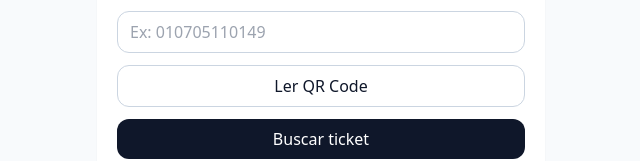
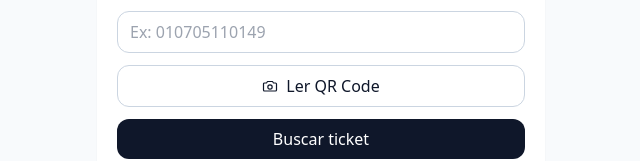
Before and after one commit to gabrielpiresr/validy_park_epeac, a Next.js app: page / in a window 1280 px wide. Shown: the part 419-580 px from the top of the page, without its empty margins (319-959 px from the left). Built offline with nearby package versions, Linux system fonts and the light colour scheme.

Commit message:
Melhora transições da câmera e adiciona ícone no botão QR

```diff
--- a/app/page.tsx
+++ b/app/page.tsx
@@ -109,6 +109,8 @@ function HomePageContent() {
   const [copiedFeedback, setCopiedFeedback] = useState(false);
   const [testPreview, setTestPreview] = useState<{ url: string; payload: string; backendPayload: string } | null>(null);
   const [isCameraOpen, setIsCameraOpen] = useState(false);
+  const [isCameraPanelVisible, setIsCameraPanelVisible] = useState(false);
+  const [cameraPanelAnimationState, setCameraPanelAnimationState] = useState<"enter" | "exit">("enter");
   const [cameraError, setCameraError] = useState("");
   const [qrFeedback, setQrFeedback] = useState("");
   const [visibleStep, setVisibleStep] = useState<Step>("lookup");
@@ -289,6 +291,7 @@ function HomePageContent() {
       });
 
       scannerStreamRef.current = stream;
+      setCameraPanelAnimationState("exit");
       setIsCameraOpen(true);
     } catch {
       setCameraError("Permissão de câmera negada. Digite o código manualmente.");
@@ -297,8 +300,19 @@ function HomePageContent() {
 
   function handleCloseCamera() {
     stopScanner();
-    setIsCameraOpen(false);
+    setCameraPanelAnimationState("exit");
+    setTimeout(() => {
+      setIsCameraOpen(false);
+      setIsCameraPanelVisible(false);
+    }, 200);
   }
+
+  useEffect(() => {
+    if (!isCameraOpen) return;
+    setIsCameraPanelVisible(true);
+    const timer = setTimeout(() => setCameraPanelAnimationState("enter"), 10);
+    return () => clearTimeout(timer);
+  }, [isCameraOpen]);
 
   useEffect(() => {
     if (!isCameraOpen || !scannerVideoRef.current || !scannerStreamRef.current) return;
@@ -399,12 +413,30 @@ function HomePageContent() {
             <button
               onClick={handleOpenCamera}
               type="button"
-              className="w-full rounded-xl border border-slate-300 py-2 font-medium"
+              className="flex w-full items-center justify-center gap-2 rounded-xl border border-slate-300 py-2 font-medium transition-colors duration-200 hover:bg-slate-50"
             >
+              <svg
+                xmlns="http://www.w3.org/2000/svg"
+                viewBox="0 0 24 24"
+                fill="none"
+                stroke="currentColor"
+                strokeWidth="1.8"
+                className="h-4 w-4"
+                aria-hidden="true"
+              >
+                <path strokeLinecap="round" strokeLinejoin="round" d="M3.75 7.5h3l1.5-2.25h7.5l1.5 2.25h3A1.5 1.5 0 0 1 21.75 9v9A1.5 1.5 0 0 1 20.25 19.5H3.75A1.5 1.5 0 0 1 2.25 18V9a1.5 1.5 0 0 1 1.5-1.5Z" />
+                <circle cx="12" cy="13.5" r="3.25" />
+              </svg>
               Ler QR Code
             </button>
-            {isCameraOpen && (
-              <div className="space-y-2 rounded-xl border border-slate-300 bg-slate-50 p-3">
+            {isCameraPanelVisible && (
+              <div
+                className={`space-y-2 rounded-xl border border-slate-300 bg-slate-50 p-3 transition-all duration-200 ease-out ${
+                  cameraPanelAnimationState === "enter"
+                    ? "translate-y-0 scale-100 opacity-100"
+                    : "translate-y-1 scale-[0.98] opacity-0"
+                }`}
+              >
                 <video ref={scannerVideoRef} className="h-64 w-full rounded-lg bg-black object-cover" muted />
                 <button
                   onClick={handleCloseCamera}
```
